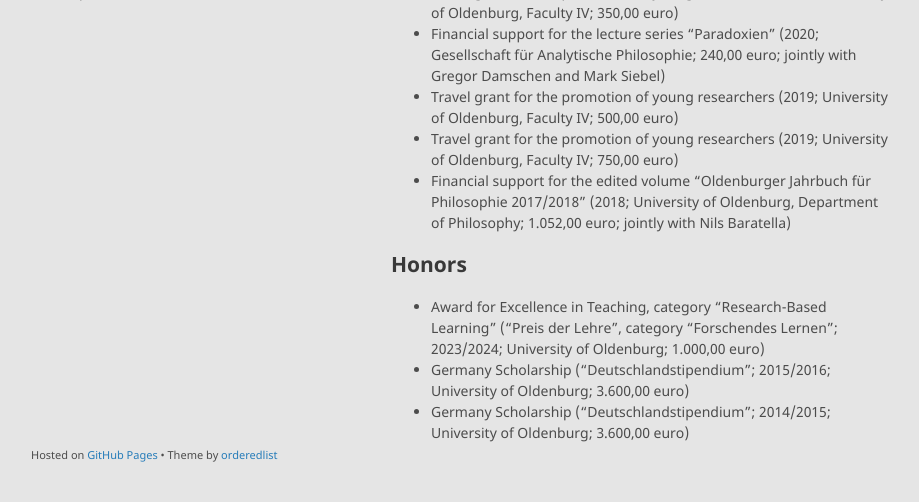
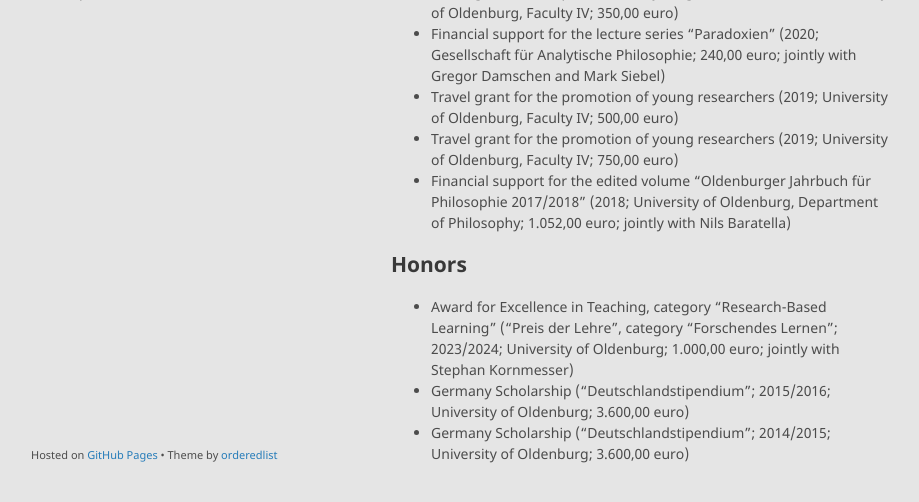
Before and after one commit to alephmembeth/alephmembeth.github.io, a Jekyll site: the page built from financials.md, in a window 1280 px wide and 900 px high, scrolled down 561 px, cut to the strip 366-868 px from the top of the window. Shown: the whole strip, without its empty margins (179-1098 px from the left). Built offline with Jekyll 4.4.1, drawn with Linux system fonts in a browser that asks for light colours; our own code applies the rules of GitHub Pages for plain Markdown files.

Commit message:
Update financials.md

```diff
--- a/financials.md
+++ b/financials.md
@@ -26,6 +26,6 @@
 
 ## Honors
 
-+ Award for Excellence in Teaching, category “Research-Based Learning” (“Preis der Lehre”, category “Forschendes Lernen”; 2023/2024; University of Oldenburg; 1.000,00 euro)
++ Award for Excellence in Teaching, category “Research-Based Learning” (“Preis der Lehre”, category “Forschendes Lernen”; 2023/2024; University of Oldenburg; 1.000,00 euro; jointly with Stephan Kornmesser)
 + Germany Scholarship (“Deutschlandstipendium”; 2015/2016; University of Oldenburg; 3.600,00 euro)
 + Germany Scholarship (“Deutschlandstipendium”; 2014/2015; University of Oldenburg; 3.600,00 euro)
```
